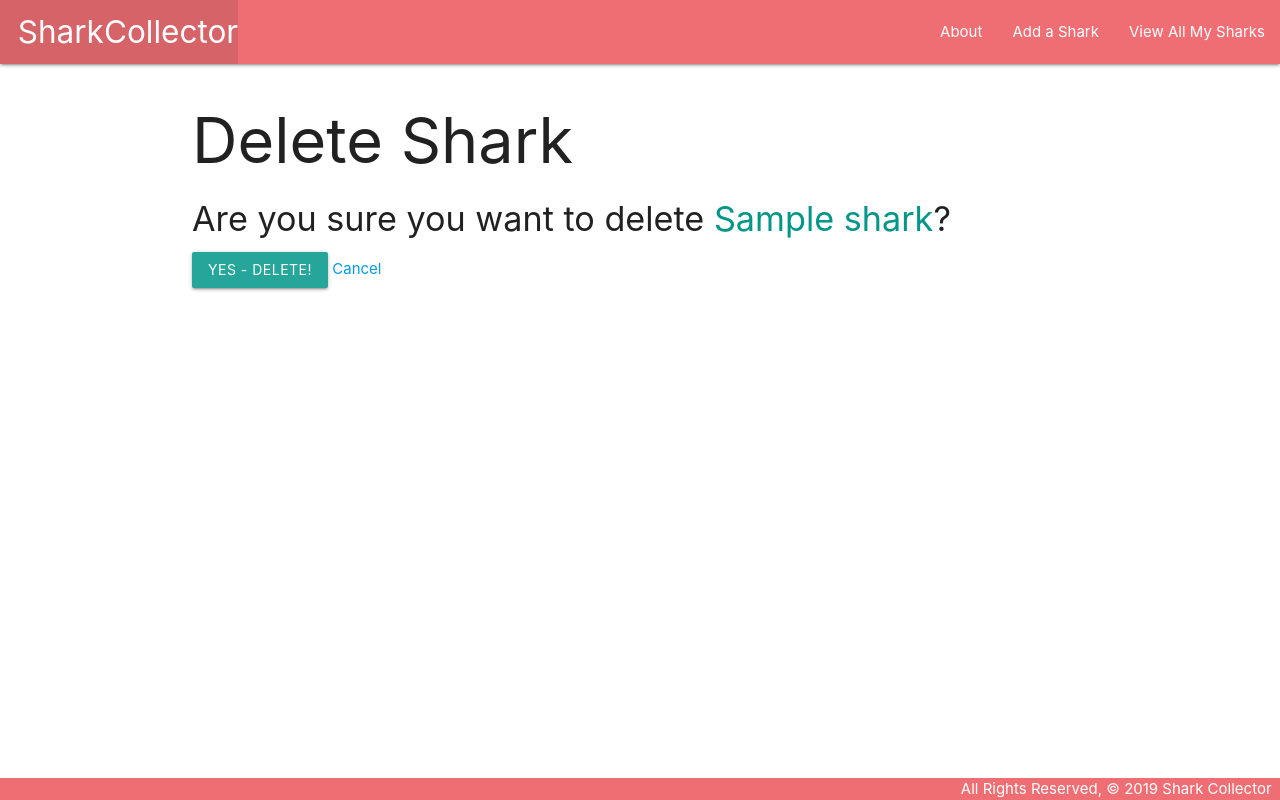
After one commit to eightdurty1/django-shark-collector, a Django app: page /sharks/1/delete/ in a window 1280 px wide. The commit adds this page. Run offline with Django 4.2, Linux system fonts and the light colour scheme; tables that the repository leaves empty hold one stand-in row (values such as "Sample post").

Commit message:
complete django class-based views lab

```diff
--- a/sharkcollector/main_app/models.py
+++ b/sharkcollector/main_app/models.py
@@ -1,4 +1,6 @@
 from django.db import models
+# Import the reverse function
+from django.urls import reverse
 
 # Create your models here.
 
@@ -12,3 +14,8 @@ class Shark(models.Model):
 #adding the __str__ method new code below
 def __str__(self):
     return self.name
+
+
+# Add this method
+def get_absolute_url(self):
+    return reverse('detail', kwargs={'cat_id': self.id})
--- a/sharkcollector/main_app/templates/base.html
+++ b/sharkcollector/main_app/templates/base.html
@@ -26,8 +26,11 @@
             </li>
           </ul>
           <ul class="right">
-            <li><a href="/about">About</a></li>
-            <li><a href="/sharks">View All My Sharks</a></li>
+            <!-- <li><a href="/about">About</a></li> -->
+            <li><a href="{% url 'about' %}">About</a></li>
+            <!-- <li><a href="/sharks">View All My Sharks</a></li> -->
+            <li><a href="{% url 'sharks_create' %}">Add a Shark</a></li>
+            <li><a href="{% url 'index' %}">View All My Sharks</a></li>
           </ul>
         </div>
       </nav>
--- /dev/null
+++ b/sharkcollector/main_app/templates/main_app/shark_confirm_delete.html
@@ -0,0 +1,13 @@
+{% extends 'base.html' %}
+
+{% block content %}
+  <h1>Delete Shark</h1>
+
+  <h4>Are you sure you want to delete <span class="teal-text">{{ object.name }}</span>?</h4>
+
+  <form action="" method="POST">
+    {% csrf_token %}
+    <input type="submit" value="Yes - Delete!" class="btn">
+    <a href="{% url 'detail' cat.id %}">Cancel</a>
+  </form>
+{% endblock %}
--- a/sharkcollector/main_app/urls.py
+++ b/sharkcollector/main_app/urls.py
@@ -9,4 +9,8 @@ urlpatterns = [
    path('about/', views.about, name='about'),
    path('sharks/', views.sharks_index, name='index'),
    path('sharks/<int:shark_id>/', views.sharks_detail, name='detail'),
+   # new route used to show a form and create a shark
+   path('sharks/create/', views.SharkCreate.as_view(), name='sharks_create'),
+   path('sharks/<int:pk>/update/', views.SharkUpdate.as_view(), name='sharks_update'),
+   path('sharks/<int:pk>/delete/', views.SharkDelete.as_view(), name='sharks_delete'),
 ]
--- a/sharkcollector/main_app/views.py
+++ b/sharkcollector/main_app/views.py
@@ -1,5 +1,7 @@
+from django.http import HttpResponse
 from django.shortcuts import render
-from django.http import HttpResponse
+from django.views.generic.edit import CreateView, UpdateView, DeleteView
+from .models import Shark
 
 # Create your views here.
 # defining the home view
@@ -19,6 +21,20 @@ from django.http import HttpResponse
 from django.shortcuts import render
 from .models import Shark
 
+class SharkUpdate(UpdateView):
+  model = Shark
+  # Let's disallow the renaming of a cat by excluding the name field!
+  fields = ['breed', 'description', 'age']
+
+class SharkDelete(DeleteView):
+  model = Shark
+  success_url = '/sharks/'
+
+class SharkCreate(CreateView):
+    model = Shark
+    fields = '__all__'
+    success_url = '/sharks/'
+
 
 def home(request):
     return HttpResponse('<h1>Hello /ᐠ｡‸｡ᐟ\ﾉ</h1>')
```
Also changed, not shown: sharkcollector/main_app/templates/main_app/shark_form.html (added, +20 -0 lines), sharkcollector/main_app/templates/sharks/detail.html (+7 -1 lines).
